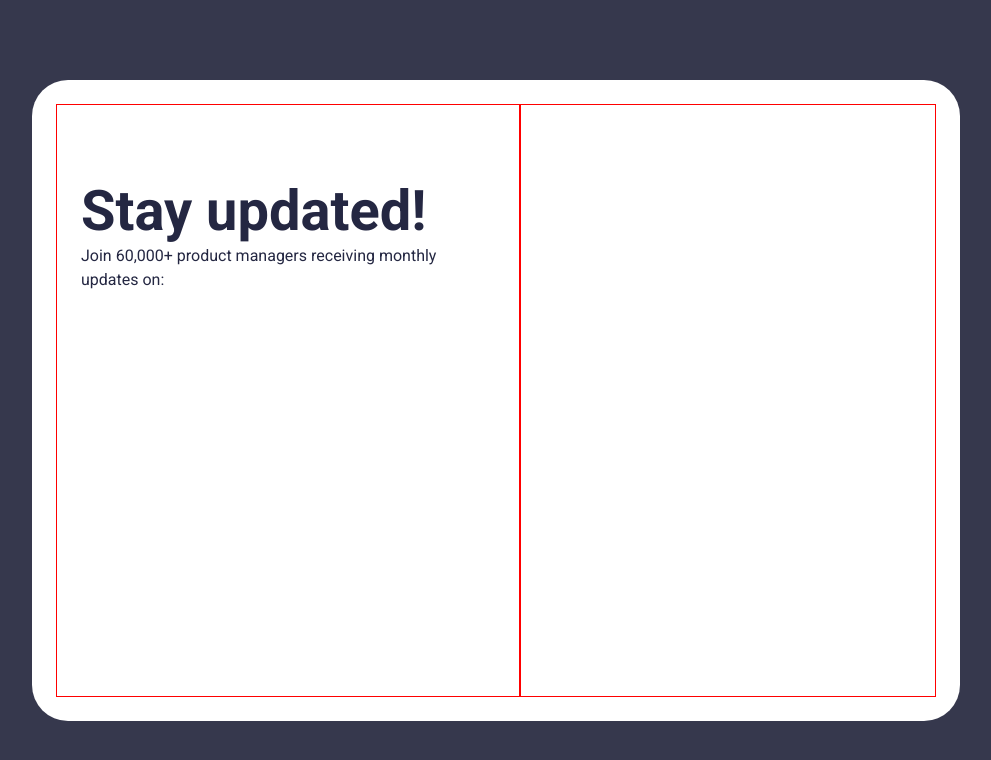
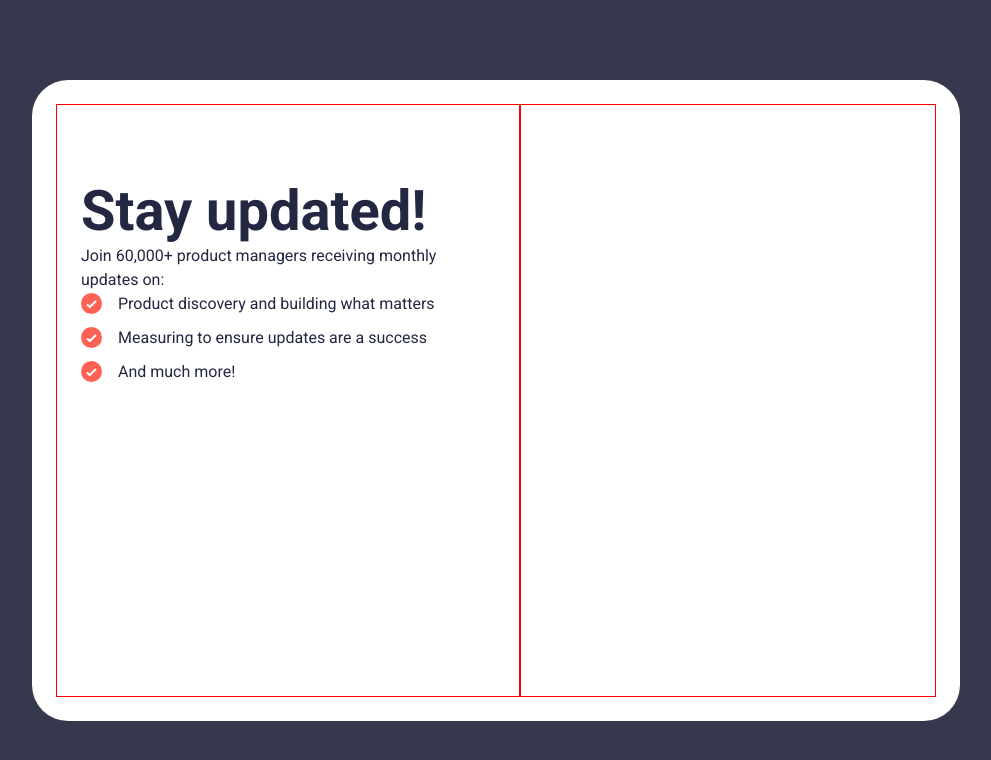
Before and after one commit to EdwinSch/react-newsletter-signup, a React (Vite) app: page / in a window 1280 px wide. Shown: the top 760 px of the page, without its empty margins (144-1135 px from the left). Built offline with nearby package versions, Linux system fonts and the light colour scheme.

Commit message:
add: sellingpoint component

```diff
--- a/src/App.jsx
+++ b/src/App.jsx
@@ -1,9 +1,16 @@
+import Sellingppoint from "./components/Sellingpoint";
+
 function App() {
   return (
     <main>
       <section className="subscribe-container">
         <h1>Stay updated!</h1>
         <p>Join 60,000+ product managers receiving monthly updates on:</p>
+        <ul>
+          <Sellingppoint text="Product discovery and building what matters" />
+          <Sellingppoint text="Measuring to ensure updates are a success" />
+          <Sellingppoint text="And much more!" />
+        </ul>
       </section>
 
       <section className="image-container">{/* img */}</section>
--- /dev/null
+++ b/src/components/Sellingpoint.jsx
@@ -0,0 +1,12 @@
+import listIcon from "../assets/icon-list.svg";
+
+const Sellingppoint = ({ text }) => {
+  return (
+    <li className="list-item">
+      <img src={listIcon} alt="checkmark icon" />
+      <p>{text}</p>
+    </li>
+  );
+};
+
+export default Sellingppoint;
--- a/src/styles/main.scss
+++ b/src/styles/main.scss
@@ -48,6 +48,8 @@ main {
   display: flex;
 }
 
+// Subscribe
+
 .subscribe-container {
   flex: 1;
   border: $inspect;
@@ -64,6 +66,20 @@ main {
   }
 }
 
+.list-item {
+  display: flex;
+  align-items: center;
+  margin-bottom: 10px;
+
+  p {
+    margin-left: 16px;
+    font-size: 1rem;
+    font-weight: 400;
+  }
+}
+
+//Image
+
 .image-container {
   flex: 1;
   border: $inspect;
```
